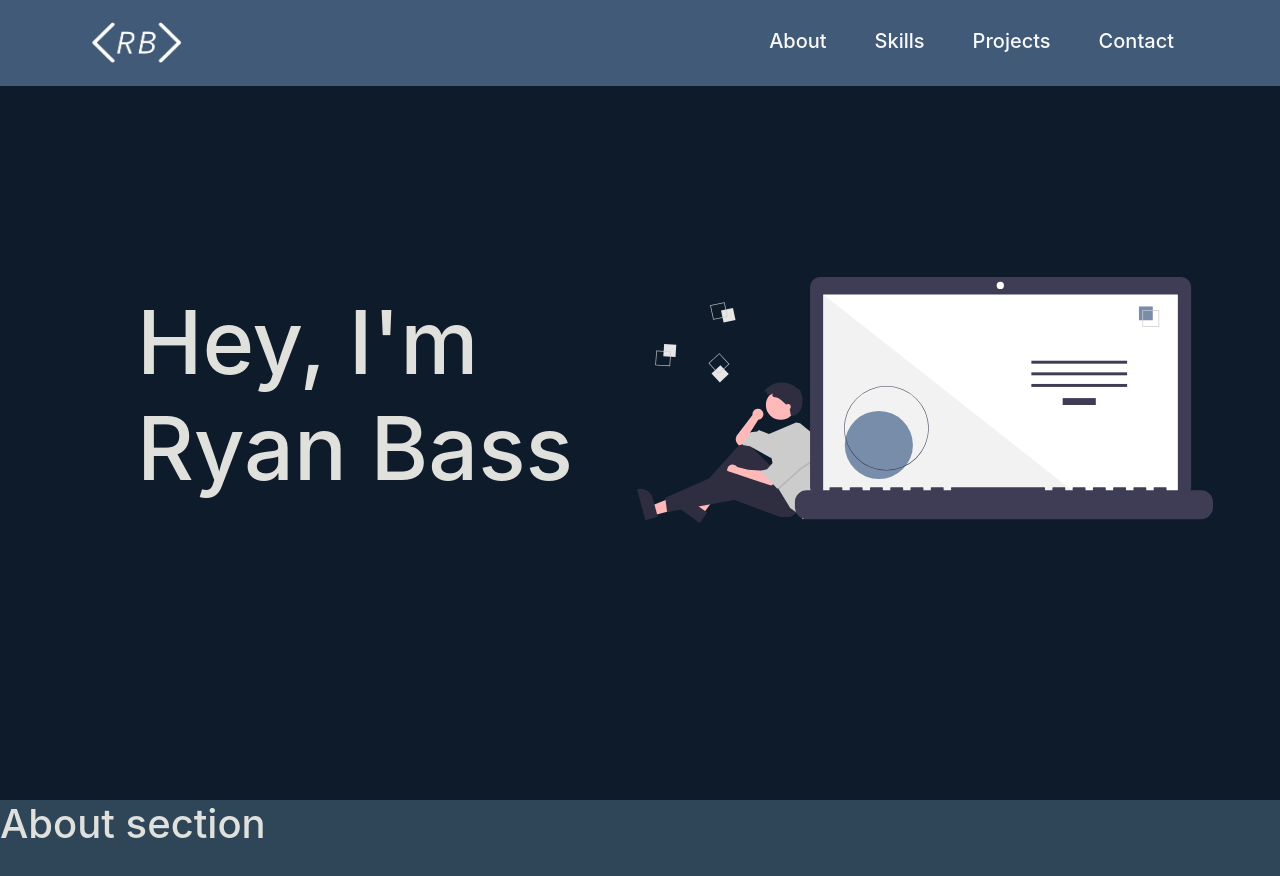
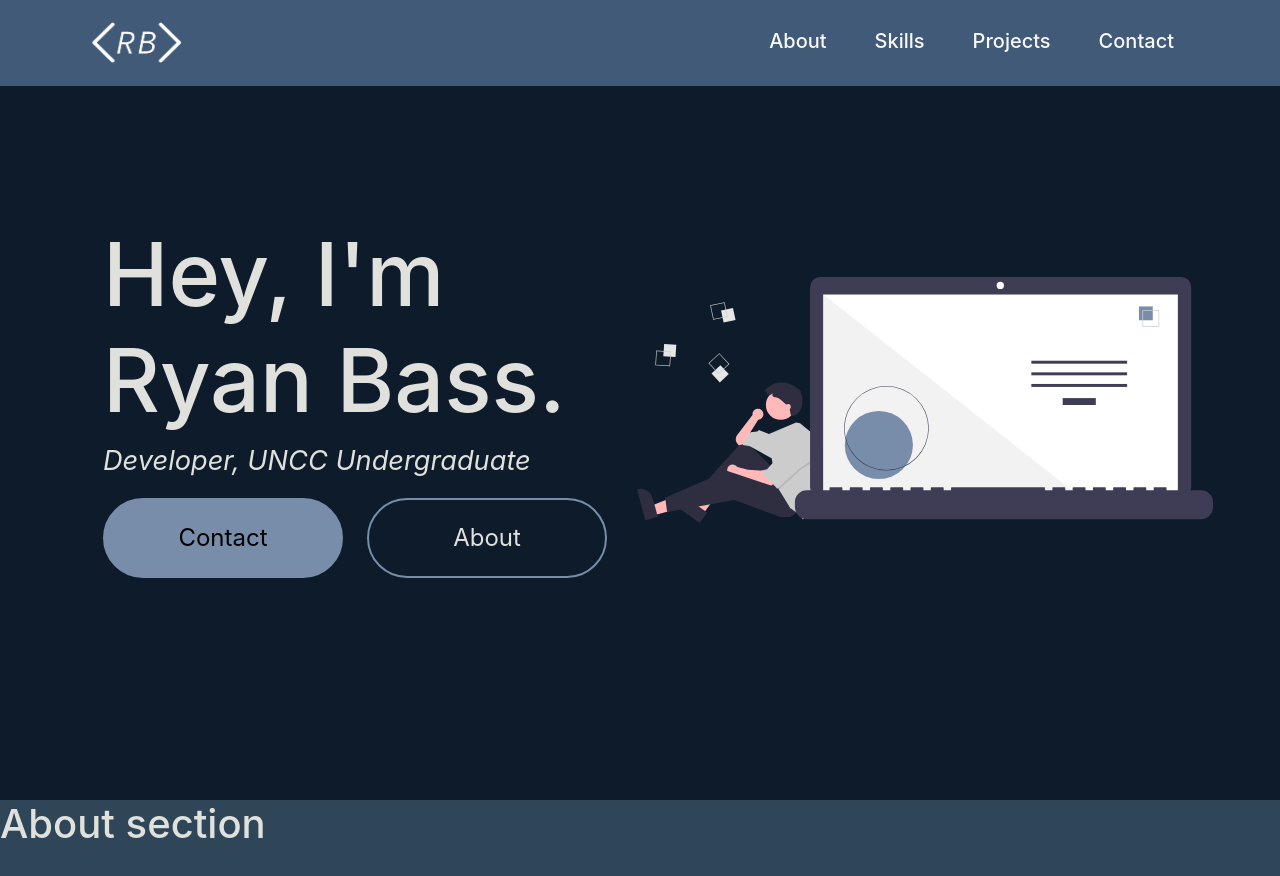
Before and after one commit to rmbass3/portfolio, a React (Create React App) app in the folder portfolio/: page / in a window 1280 px wide. Shown: the top 876 px of the page. Built offline with nearby package versions, Linux system fonts and the light colour scheme.

Commit message:
Added responsive buttons

```diff
--- a/portfolio/src/App.css
+++ b/portfolio/src/App.css
@@ -3,6 +3,8 @@
   --blue: #2F4659;
   --white: #E0E1DD;
   --ocean: #415A77;
+  --light-blue: #778DA9;
+  --lighter-blue: #b3cff3;
 }
 
 html, body {
@@ -38,6 +40,12 @@ html, body {
   width: 20rem;
 }
 
+.home-desc {
+  color: var(--white);
+  font-style: italic;
+  font-size: 1rem;
+}
+
 .home-title-col {
   text-align: center;
   white-space: nowrap;
@@ -45,6 +53,39 @@ html, body {
   align-content: center;
   flex-wrap: wrap;
   justify-content: center;
+  flex-direction: column;
+}
+
+.home-contact-button, .home-about-button {
+  width: 15rem;
+  height: 5rem;
+  border-radius: 90px;
+  border: 2px solid var(--light-blue);
+  font-size: 1.5rem;
+  transition-duration: 0.4s;
+}
+
+.home-contact-button {
+  background-color: var(--light-blue);
+}
+
+.home-contact-button:hover {
+  background-color: var(--lighter-blue);
+}
+
+.home-about-button {
+  background-color: var(--dark-blue);
+  color: var(--white);
+}
+
+.home-about-button:hover {
+  background-color: var(--light-blue);
+  color: black;
+}
+
+a, a:hover, a:focus, a:active {
+  text-decoration: none!important;
+  color: inherit!important;
 }
 
 /* // X-Small devices (portrait phones, less than 576px)
@@ -58,6 +99,16 @@ html, body {
 
   .thinking-svg {
     width: 26rem;
+  }
+
+  .home-desc {
+    font-size: 1.3rem;
+  }
+
+  .home-contact-button, .home-about-button {
+    width: 20rem;
+    height: 5rem;
+    font-size: 1.5rem;
   }
 }
 
@@ -74,6 +125,16 @@ html, body {
   .thinking-svg {
     width: 26rem;
   }
+
+  .home-desc {
+    font-size: 1rem;
+  }
+
+  .home-contact-button, .home-about-button {
+    width: 8rem;
+    height: 3rem;
+    font-size: 1rem;
+  }
 }
 
 /* // Large devices (desktops, 992px and up) */
@@ -84,6 +145,16 @@ html, body {
 
   .thinking-svg {
     width: 30rem;
+  }
+
+  .home-desc {
+    font-size: 1.3rem;
+  }
+
+  .home-contact-button, .home-about-button {
+    width: 12rem;
+    height: 5rem;
+    font-size: 1.5rem;
   }
 }
 
@@ -96,6 +167,16 @@ html, body {
   .thinking-svg {
     width: 36rem;
   }
+
+  .home-desc {
+    font-size: 1.7rem;
+  }
+
+  .home-contact-button, .home-about-button {
+    width: 15rem;
+    height: 5rem;
+    font-size: 1.5rem;
+  }
 }
 
 /* // XX-Large devices (larger desktops, 1400px and up) */
@@ -107,4 +188,14 @@ html, body {
   .thinking-svg {
     width: 40rem;
   }
+
+  .home-desc {
+    font-size: 2rem;
+  }
+
+  .home-contact-button, .home-about-button {
+    width: 17rem;
+    height: 5rem;
+    font-size: 1.5rem;
+  }
 }
--- a/portfolio/src/components/Home.js
+++ b/portfolio/src/components/Home.js
@@ -6,11 +6,20 @@ import thinking from "../images/thinking.svg"
 
 function Home(props) {
   return (
-    <div className="home d-flex align-items-center">
+    <div className="home d-flex align-items-center" id="home">
       <Container>
-        <Row className="">
+        <Row className="home-row">
           <Col className="home-title-col mt-5 mt-md-0" xs={{ span:12, order:1 }} md={{ span:6, order:12 }}>
-            <h1 className="home-title">Hey, I'm <br/> Ryan Bass</h1>
+            <h1 className="home-title">Hey, I'm <br/> Ryan Bass.</h1>
+            <p className="home-desc">Developer, UNCC Undergraduate</p>
+            <Row className="home-button-row">
+              <Col className="home-contact-col mt-5 mt-md-0" xs={{ span:12, order:12 }} md={{ span:6, order:12 }}>
+                <a href="#contact"><button className="home-contact-button">Contact</button></a>
+              </Col>
+              <Col className="home-about-col mt-3 mt-md-0" xs={{ span:12, order:1 }} md={{ span:6, order:1 }}>
+                <a href="#about"><button className="home-about-button">About</button></a>
+              </Col>
+            </Row>
           </Col>
           <Col className="d-flex align-items-center justify-content-center" xs={{ span:12, order:12 }} md={{ span:6, order:1 }}>
             <img className="thinking-svg" src={thinking} alt="thinking"/>
```
